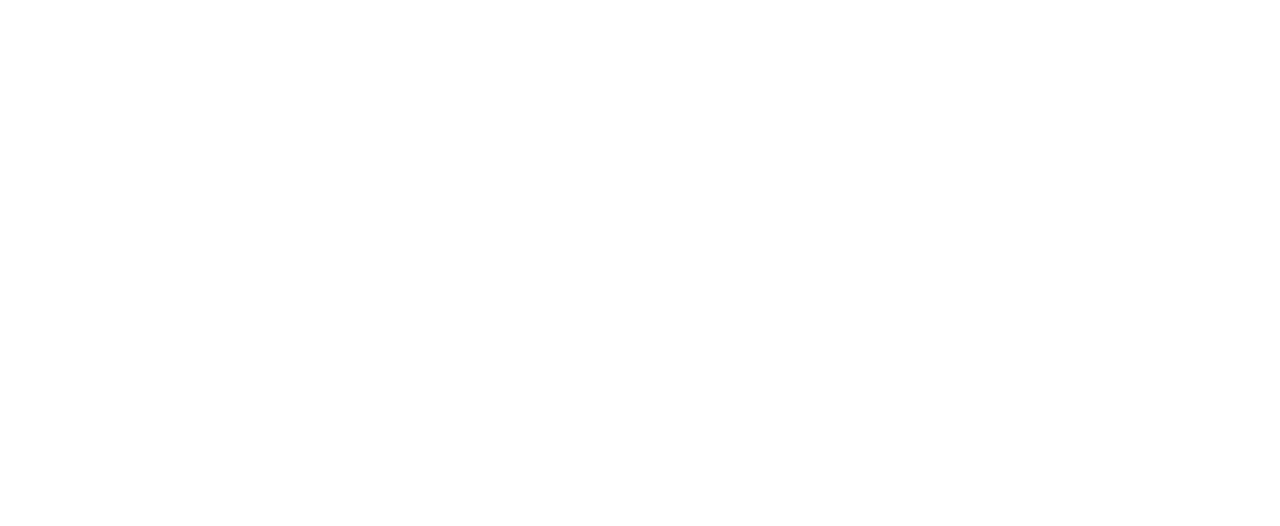
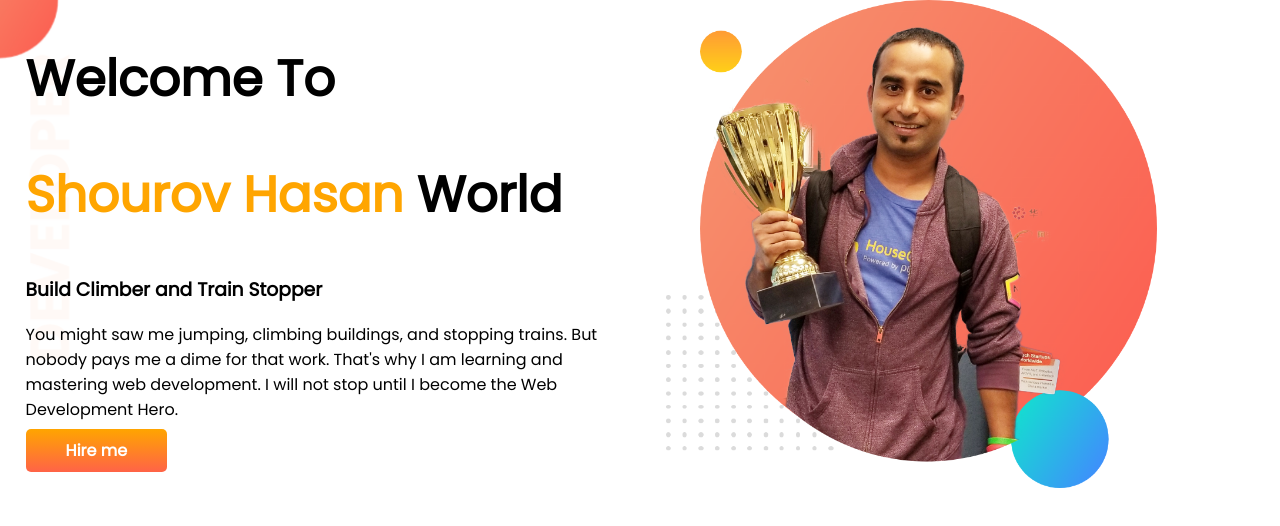
Before and after one commit to ShourovHasan/developer-portfolio, a plain HTML site: page index.html in a window 1280 px wide. Drawn offline with Linux system fonts and the light colour scheme.

Commit message:
top banner added

```diff
--- a/index.html
+++ b/index.html
@@ -1,13 +1,32 @@
 <!DOCTYPE html>
 <html lang="en">
+
 <head>
     <meta charset="UTF-8">
     <meta http-equiv="X-UA-Compatible" content="IE=edge">
     <meta name="viewport" content="width=device-width, initial-scale=1.0">
     <title>Shourov Portfolio</title>
+    <link rel="preconnect" href="https://fonts.googleapis.com">
+    <link rel="preconnect" href="https://fonts.gstatic.com" crossorigin>
+    <link href="https://fonts.googleapis.com/css2?family=Poppins&display=swap" rel="stylesheet">
     <link rel="stylesheet" href="style.css">
 </head>
+
 <body>
+    <section class="top-banner">
+        <div class="half-width">
+            <h1>Welcome To</h1>
+            <h1><span class="orange-color">Shourov Hasan</span> World</h1>
+            <h3>Build Climber and Train Stopper</h3>
+            <p>You might saw me jumping, climbing buildings, and stopping trains. But nobody pays me a dime for that
+                work. That's why I am learning and mastering web development. I will not stop until I become the Web
+                Development Hero.</p>
+                <a class="link-button" href="https://github.com/ShourovHasan/" target="_blank">Hire me</a>
+        </div>
+        <div class="half-width">
+            <img src="images/jhankar.png" alt="jhankar">
+        </div>
+    </section>
+</body>
 
-</body>
 </html>
--- a/style.css
+++ b/style.css
@@ -0,0 +1,32 @@
+body{
+    font-family: 'Poppins', sans-serif;
+    margin: 0;
+}
+h1{
+    font-size: 50px;
+}
+.orange-color{
+    color: orange;
+}
+section{
+    display: flex;
+}
+.top-banner{
+    background-image: url(images/top-banner.png);
+    background-repeat: no-repeat;
+}
+.half-width{
+    width: 50%;
+    padding-left: 2%;
+}
+.half-width img{
+    width: 80%;
+}
+.link-button{
+    text-decoration: none;
+    background-image: linear-gradient(orange, tomato);
+    padding: 10px 40px;
+    color: white;
+    font-weight: 700;
+    border-radius: 5px;
+}
```
Also changed, not shown: 20201224_101940-02-removebg-preview.png (added), images/dream-bg.png (added), images/exp-bg.png (added), images/jhankar.png (added), images/jhankar2.png (added), images/my-bg.png (added), images/my-bg2.png (added), images/top-banner.png (added), 7 other files.
